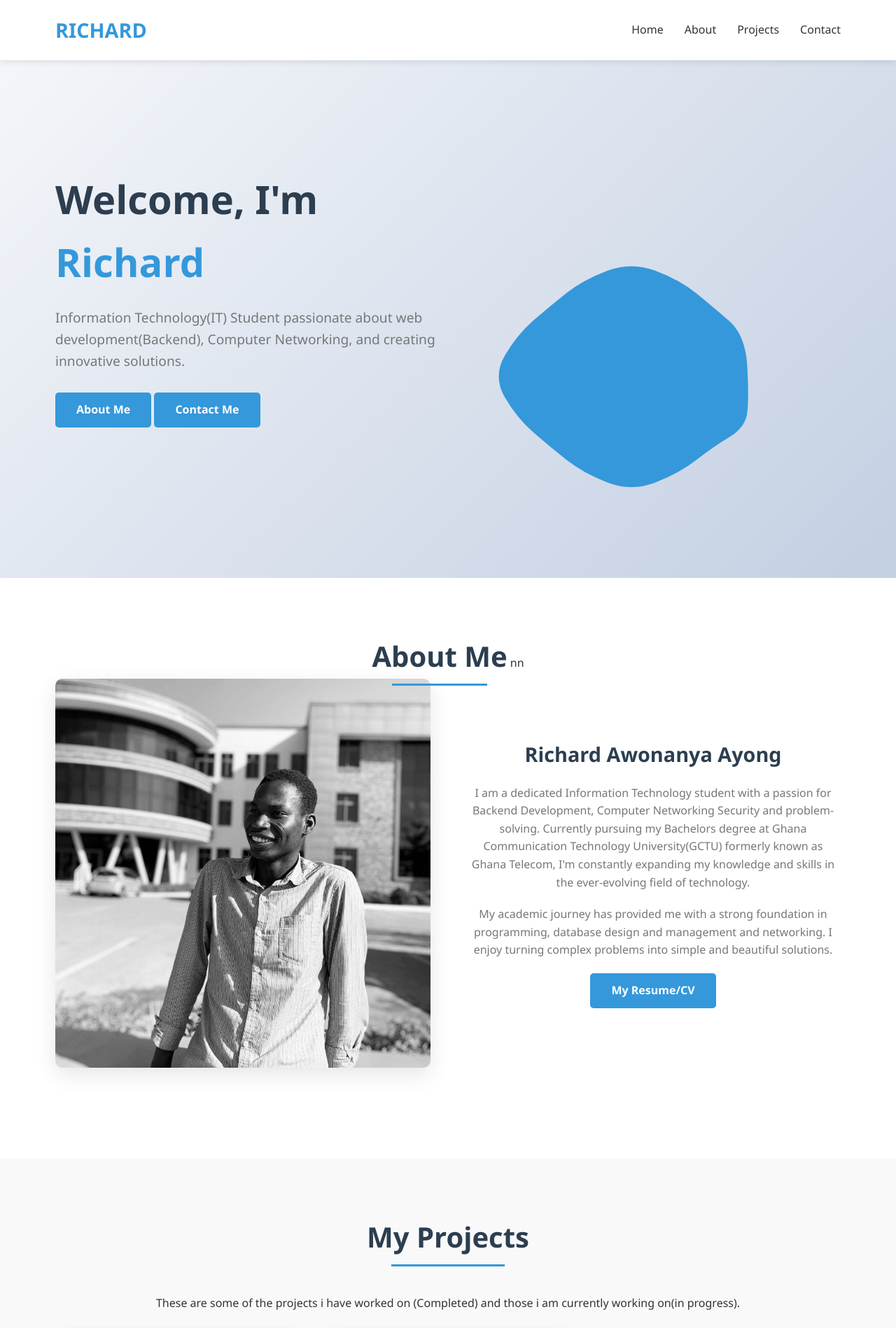
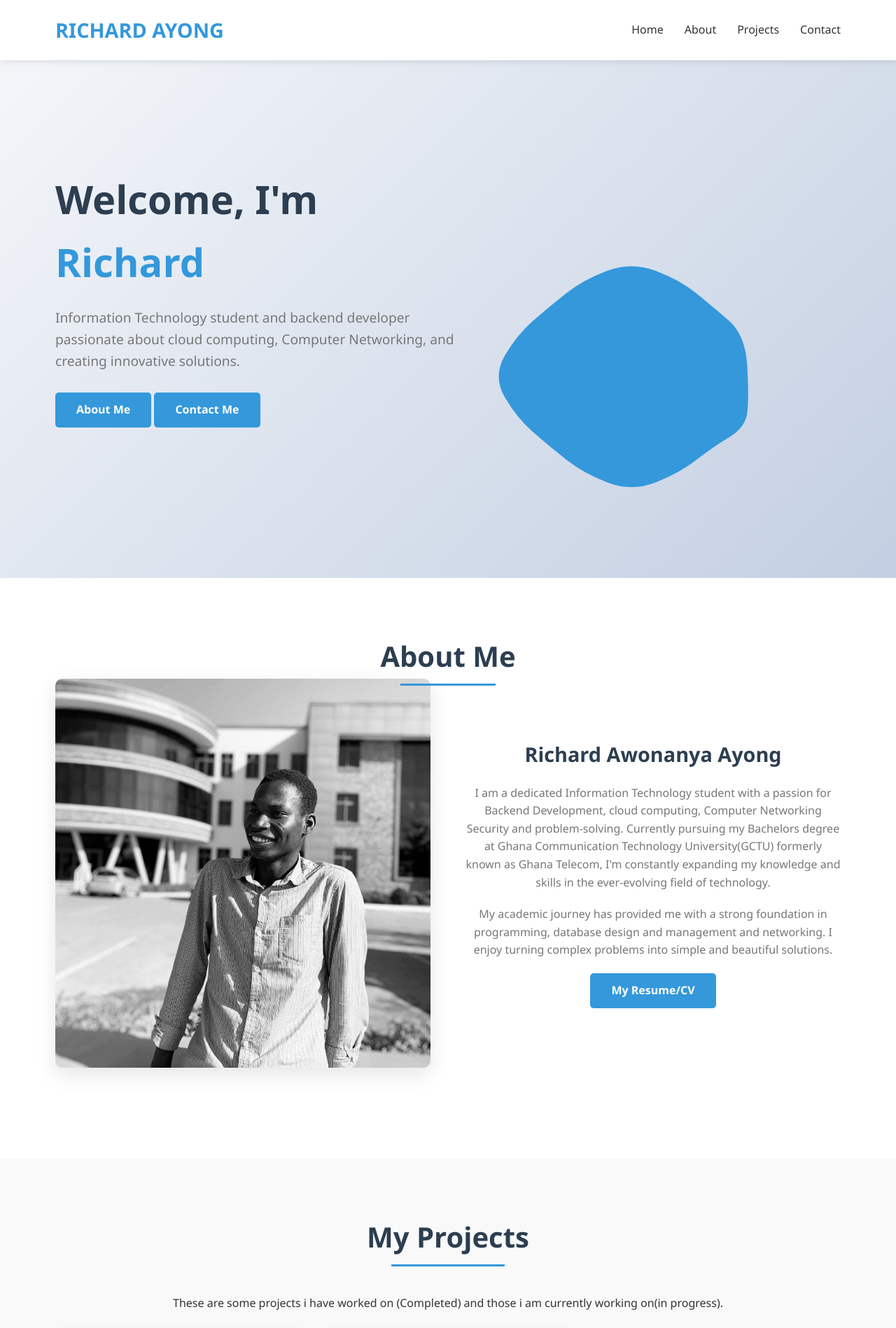
Before and after one commit to RichxYong/personal-portfolio, a plain HTML site: page index.html in a window 1280 px wide. Shown: the top 1898 px of the page at 70% size. Drawn offline with Linux system fonts and the light colour scheme; grey boxes are pictures that could not be loaded.

Commit message:
Did some patches

```diff
--- a/index.html
+++ b/index.html
@@ -3,9 +3,14 @@
 <head>
     <meta charset="UTF-8">
     <meta name="viewport" content="width=device-width, initial-scale=1.0">
-    <title>Personal Portfolio</title>
+    <title>Richard Awonanya Ayong | Backend Developer</title>
     <link rel="stylesheet" href="https://cdnjs.cloudflare.com/ajax/libs/font-awesome/6.4.0/css/all.min.css">sss
     <link rel="stylesheet" href="./style.css">
+
+    <link rel="apple-touch-icon" sizes="180x180" href="images/apple-touch-icon.png">
+    <link rel="icon" type="image/png" sizes="32x32" href="images/favicon-32x32.png">
+    <link rel="icon" type="image/png" sizes="16x16" href="images/favicon-16x16.png">
+    <link rel="manifest" href="images/site.webmanifest">
 </head>
 
 <body>
@@ -13,7 +18,7 @@
     <header>
         <div class="container">
             <nav>
-                <a href="#home" class="logo">RICHARD</a>
+                <a href="#home" class="logo">RICHARD AYONG</a>
                 <ul class="nav-links">
                     <li><a href="#home">Home</a></li>
                     <li><a href="#about">About</a></li>
@@ -30,7 +35,7 @@
         <div class="container">
             <div class="home-content">
                 <h1>Welcome, I'm <span>Richard </span></h1>
-                <p>Information Technology(IT) Student passionate about web development(Backend), Computer Networking, and creating innovative solutions.</p>
+                <p>Information Technology student and backend developer passionate about cloud computing, Computer Networking, and creating innovative solutions.</p>
                 <div class="home-btns">
                     <a href="#about" class="btn">About Me</a>
                     <a href="#contact" class="btn btn-outline">Contact Me</a>
@@ -53,16 +58,16 @@
         <div class="container">
             <div class="section-title">
                 <h2>About Me</h2>
-nn            <div class="about-content">
+           <div class="about-content">
                 <div class="about-image">
                     <img src="./images/my potrait.jpg" alt="my potrait">
                 </div>
                 <div class="about-text">
                     <h3>Richard Awonanya Ayong</h3>
-                    <p>I am a dedicated Information Technology student with a passion for Backend Development, Computer Networking Security and problem-solving. Currently pursuing my Bachelors degree at Ghana Communication Technology University(GCTU) formerly known as Ghana Telecom, I'm constantly expanding my knowledge and skills in the ever-evolving field of technology.</p>
+                    <p>I am a dedicated Information Technology student with a passion for Backend Development, cloud computing, Computer Networking Security and problem-solving. Currently pursuing my Bachelors degree at Ghana Communication Technology University(GCTU) formerly known as Ghana Telecom, I'm constantly expanding my knowledge and skills in the ever-evolving field of technology.</p>
                     <p>My academic journey has provided me with a strong foundation in programming, database design and management and networking. I enjoy turning complex problems into simple and beautiful solutions.</p>
 
-                    <a href="./Richard-Ayong-Resume.pdf" class="btn">My Resume/CV</a>
+                    <a href="./Richard Ayong--Resume.pdf" class="btn">My Resume/CV</a>
                 </div>
             </div>
         </div>
@@ -75,10 +80,9 @@ nn            <div class="about-content">
                 <h2>My Projects</h2>
             </div>
             <div class="project-text">
-              <p>These are some of the projects i have worked on (Completed) and those i am currently working on(in progress).</p>
+              <p>These are some projects i have worked on (Completed) and those i am currently working on(in progress).</p>
             </div>
             <br>
-
             <div class="projects-grid">
 
                 <div class="project-card">
@@ -170,7 +174,7 @@ nn            <div class="about-content">
                         </div>
                         <div class="contact-details">
                             <h4>Website</h4>
-                            <p>this</p>
+                            <p>https://richardayong.me</p>
                         </div>
                     </div>
                 </div>
```
Also changed, not shown: images/about.txt (added), images/android-chrome-192x192.png (added), images/android-chrome-512x512.png (added), images/apple-touch-icon.png (added), images/favicon-16x16.png (added), images/favicon-32x32.png (added), images/favicon.ico (added), images/site.webmanifest (added), 2 other files.
